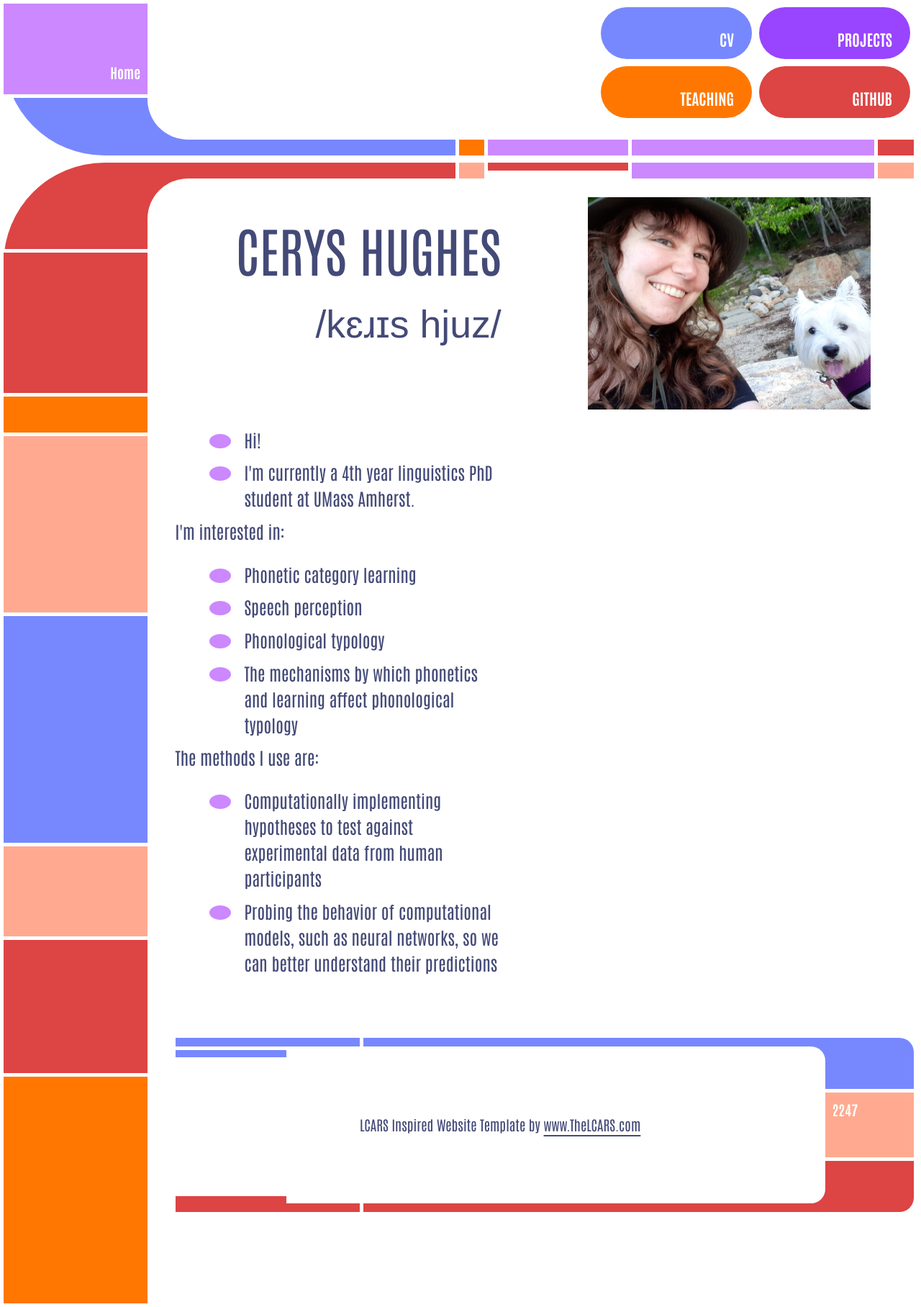
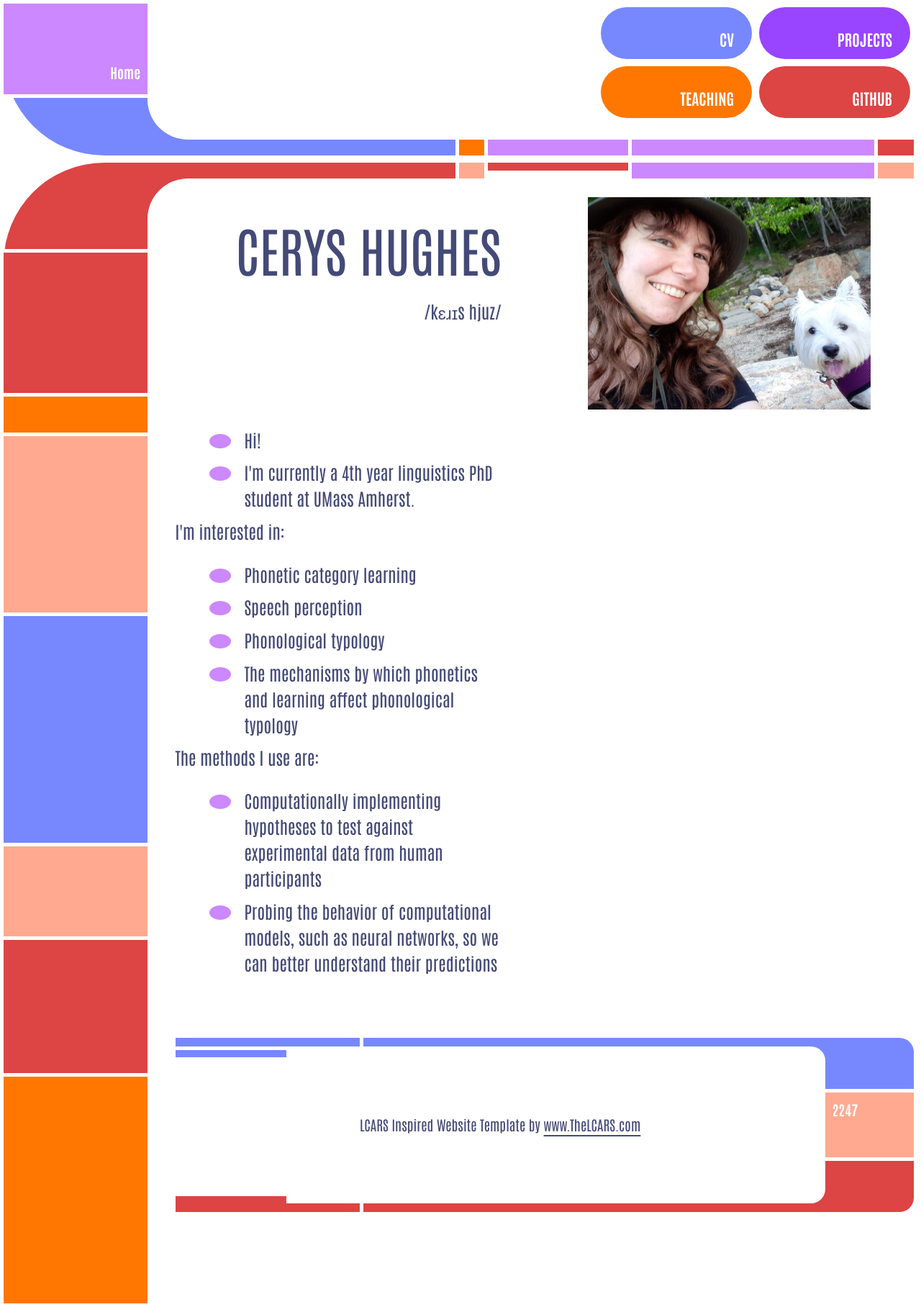
Before and after one commit to ceryshughes/ceryshughes.github.io, a Jekyll site: the page built from index.markdown, in a window 1280 px wide. Shown: the whole page at 72% size. Built offline with Jekyll 4.4.1, drawn with Linux system fonts in a browser that asks for light colours.

Commit message:
fixing ipa font

```diff
--- a/assets/lcars-ultra-classic-light.css
+++ b/assets/lcars-ultra-classic-light.css
@@ -1440,6 +1440,10 @@ p {
 	margin-block: 1rem;
 }
 
+p.ipa{
+	text-align: right;
+}
+
 .caption	{
 	margin-top: .5rem;
 	text-align: center;
--- a/index.markdown
+++ b/index.markdown
@@ -13,7 +13,7 @@ navlink4: https://github.com/ceryshughes
 <div class="row">
 	<div class="column">
 	<h1>Cerys Hughes</h1>
-	<h2 style="font-family: Arial">/k&#603;&#633;&#618;s hjuz/ </h2>
+	<p class="ipa">/k&#603;&#633;&#618;s hjuz/ </p>
 	</div>
 	<div class="column">
 	<img src="/files/personal/my_picture.jpg" width="450" height="333"/>
```
